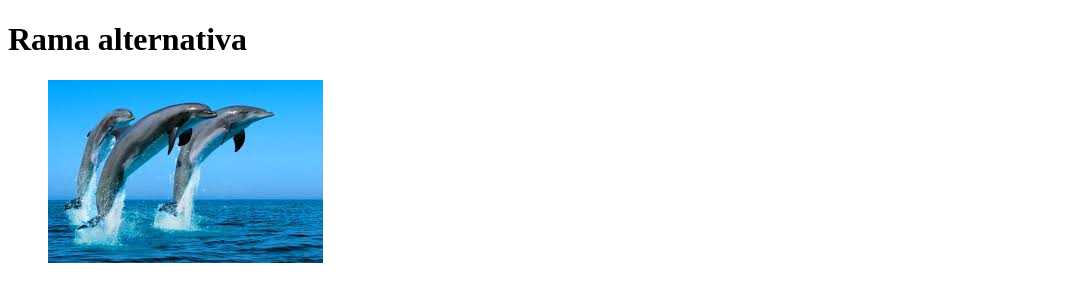
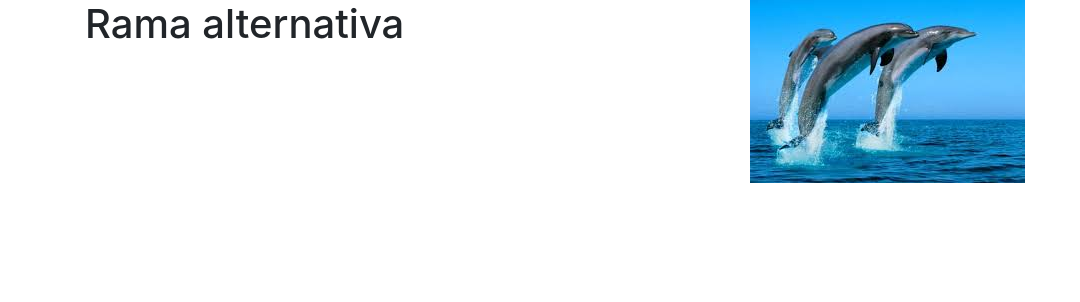
Before and after one commit to indian705/proyecto_git, a website: page index.html in a window 1280 px wide. Shown: the whole page, without its empty margins (0-1080 px from the left). Drawn offline with nearby package versions, Linux system fonts and the light colour scheme.

Commit message:
Aplicación de Bootstrap en el Index de delfines

```diff
--- a/index.html
+++ b/index.html
@@ -5,13 +5,18 @@
     <meta name="viewport" content="width=device-width, initial-scale=1.0">
     <meta http-equiv="X-UA-Compatible" content="ie=edge">
     <title>Rama alternativa</title>
+    <link rel="stylesheet" href="./node_modules/bootstrap/dist/css/bootstrap.css">
 </head>
 <body>
-    <header>
-        <h1>Rama alternativa</h1>
-    </header>
-    <figure>
-        <img src="./assets/delfines.jpg" alt="delfines">
-    </figure>
+    <div class="container">
+        <header class="row">
+            <div class="col-7">
+                    <h1>Rama alternativa</h1>
+            </div>
+            <figure class="col-5">
+                <img class="img-fluid" src="./assets/delfines.jpg" alt="delfines">
+            </figure>
+        </header>
+    </div>
 </body>
 </html>
```
